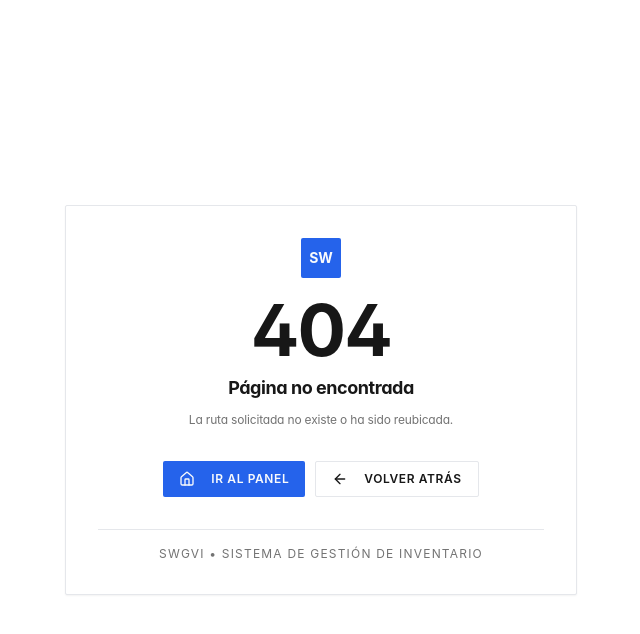
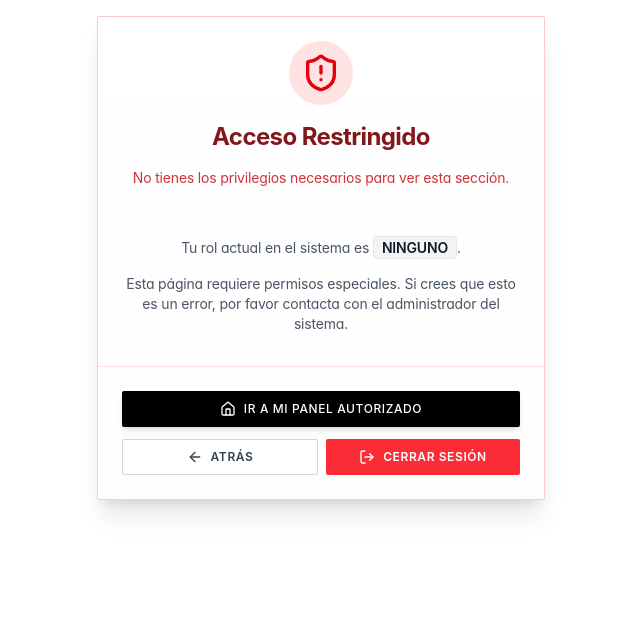
Before and after one commit to rhyden97/SWIV, a Next.js app: page /dashboard/acceso-denegado in a window 1280 px wide. Before the commit this address had no page. Shown: the top 634 px of the page, without its empty margins (319-959 px from the left). Built offline with nearby package versions, Linux system fonts and the light colour scheme; no server answers.

Commit message:
feat(auth): agregar pagina de acceso denegado y guardias de autorizacion

```diff
--- /dev/null
+++ b/src/app/dashboard/acceso-denegado/page.jsx
@@ -0,0 +1,106 @@
+"use client";
+
+import { useRouter } from "next/navigation";
+import { ShieldAlert, ArrowLeft, Home, LogOut } from "lucide-react";
+import { useRol } from "@/hooks/useRol";
+import { Button } from "@/components/ui/button";
+import { Card, CardContent, CardFooter, CardHeader, CardTitle, CardDescription } from "@/components/ui/card";
+
+export default function UnauthorizedPage() {
+  const router = useRouter();
+  const { rol, loading } = useRol();
+
+  const handleGoHome = () => {
+    if (loading || !rol) {
+      router.push("/login");
+      return;
+    }
+
+    switch (rol) {
+      case "administrador":
+      case "visitante":
+        router.push("/dashboard");
+        break;
+      case "almacen":
+        router.push("/dashboard/almacen");
+        break;
+      case "ventas":
+        router.push("/dashboard/ventas");
+        break;
+      default:
+        router.push("/login");
+    }
+  };
+
+  const handleLogout = async () => {
+    try {
+      await fetch("/api/auth/logout", { method: "POST" });
+    } catch (err) {
+      console.error("Error cerrando sesión:", err);
+    } finally {
+      router.push("/login");
+      router.refresh();
+      if (typeof window !== "undefined") {
+        window.location.href = "/login";
+      }
+    }
+  };
+
+  return (
+    <div className="flex min-h-128 items-center justify-center p-4">
+      <Card className="w-full max-w-md border-red-200 bg-linear-to-b from-white to-red-50/10 shadow-xl dark:from-gray-950 dark:to-red-950/5 dark:border-red-900/40">
+        <CardHeader className="text-center pb-4">
+          <div className="mx-auto mb-4 flex h-16 w-16 items-center justify-center rounded-full bg-red-100 dark:bg-red-950/50">
+            <ShieldAlert className="h-10 w-10 text-red-600 dark:text-red-400" />
+          </div>
+          <CardTitle className="text-2xl font-bold text-red-900 dark:text-red-400">
+            Acceso Restringido
+          </CardTitle>
+          <CardDescription className="text-red-700/80 dark:text-red-300/70 mt-2">
+            No tienes los privilegios necesarios para ver esta sección.
+          </CardDescription>
+        </CardHeader>
+        <CardContent className="text-center text-sm text-gray-600 dark:text-gray-400 px-6 py-2">
+          <p className="mb-4">
+            Tu rol actual en el sistema es{" "}
+            <span className="font-semibold text-gray-900 dark:text-white uppercase bg-gray-100 dark:bg-gray-800 px-2 py-0.5 rounded border border-gray-200 dark:border-gray-700">
+              {loading ? "Cargando..." : rol || "Ninguno"}
+            </span>
+            .
+          </p>
+          <p>
+            Esta página requiere permisos especiales. Si crees que esto es un
+            error, por favor contacta con el administrador del sistema.
+          </p>
+        </CardContent>
+        <CardFooter className="flex flex-col gap-3 pt-6 border-t border-red-100 dark:border-red-950/40">
+          <Button
+            onClick={handleGoHome}
+            className="w-full bg-black hover:bg-gray-800 text-white font-medium shadow-md transition-all duration-200 gap-2"
+          >
+            <Home className="h-4 w-4" />
+            Ir a mi Panel Autorizado
+          </Button>
+          <div className="flex gap-2 w-full">
+            <Button
+              variant="outline"
+              onClick={() => router.back()}
+              className="flex-1 border-gray-300 text-gray-700 hover:bg-gray-100 gap-2"
+            >
+              <ArrowLeft className="h-4 w-4" />
+              Atrás
+            </Button>
+            <Button
+              variant="ghost"
+              onClick={handleLogout}
+              className="flex-1 bg-red-500 text-white hover:bg-red-400 hover:text-white gap-2"
+            >
+              <LogOut className="h-4 w-4" />
+              Cerrar Sesión
+            </Button>
+          </div>
+        </CardFooter>
+      </Card>
+    </div>
+  );
+}
```
